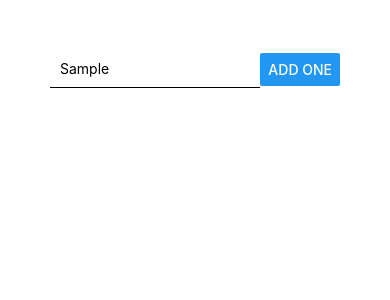
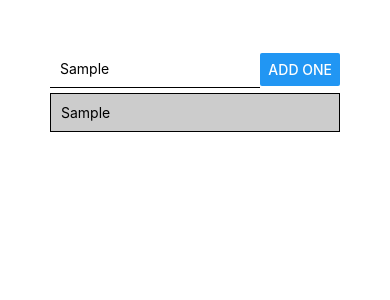
Before and after one commit to Aemonicus/rn-complete-guide, a React Native app: screen / in a window 390 px wide. Both pictures are taken after typing "Sample" into the empty fields and a click on the button "ADD ONE". Shown: the top 300 px of the page. Built offline with nearby package versions, Linux system fonts and the light colour scheme.

Commit message:
list items when click Add button

```diff
--- a/App.js
+++ b/App.js
@@ -10,7 +10,7 @@ export default function App() {
   }
 
   const addGoalHandler = () => {
-    setCourseGoals(currentGoals => [...courseGoals, enteredGoal])
+    setCourseGoals(currentGoals => [...currentGoals, enteredGoal])
   }
 
 
@@ -27,7 +27,10 @@ export default function App() {
         <Button title="ADD ONE" onPress={addGoalHandler} />
       </View>
       <View>
-
+        {courseGoals.map(goal =>
+          <View style={styles.listItem} key={goal}>
+            <Text >{goal}</Text>
+          </View>)}
       </View>
     </View>
   );
@@ -47,5 +50,12 @@ const styles = StyleSheet.create({
     borderBottomWidth: 1,
     padding: 10,
     width: "80%"
+  },
+  listItem: {
+    padding: 10,
+    marginVertical: 5,
+    backgroundColor: '#ccc',
+    borderColor: "black",
+    borderWidth: 1
   }
 })
```
